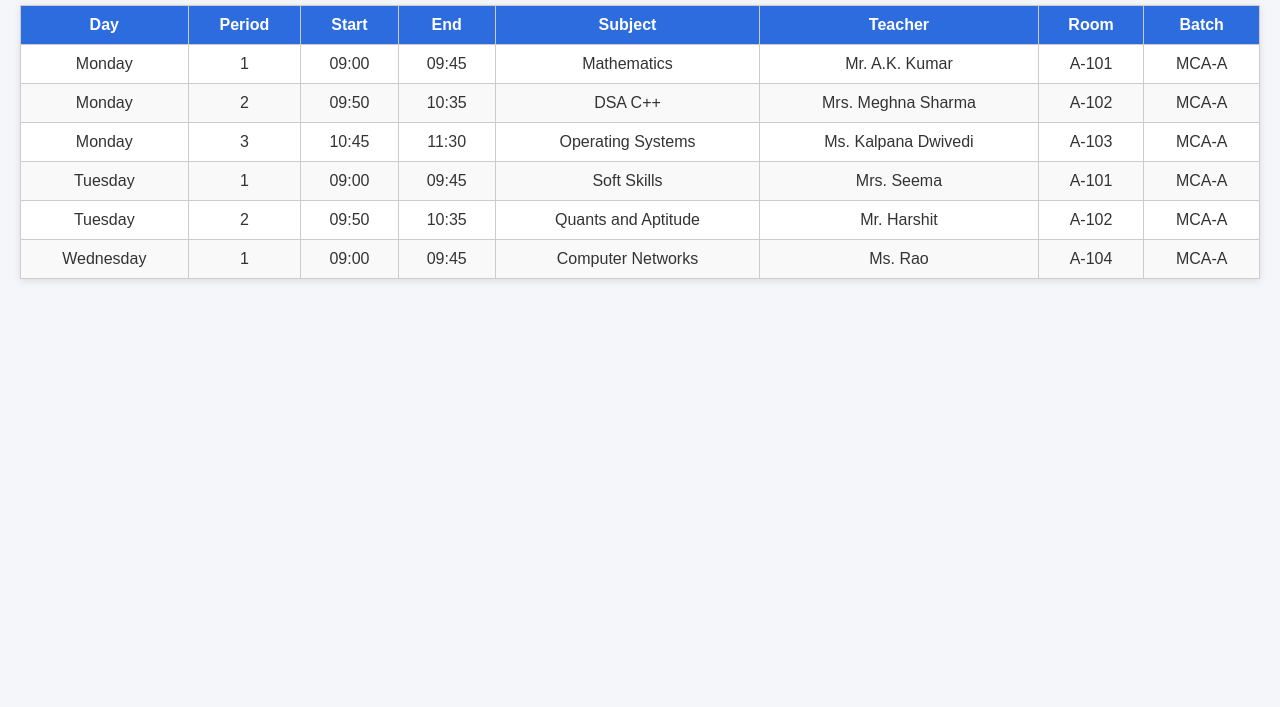
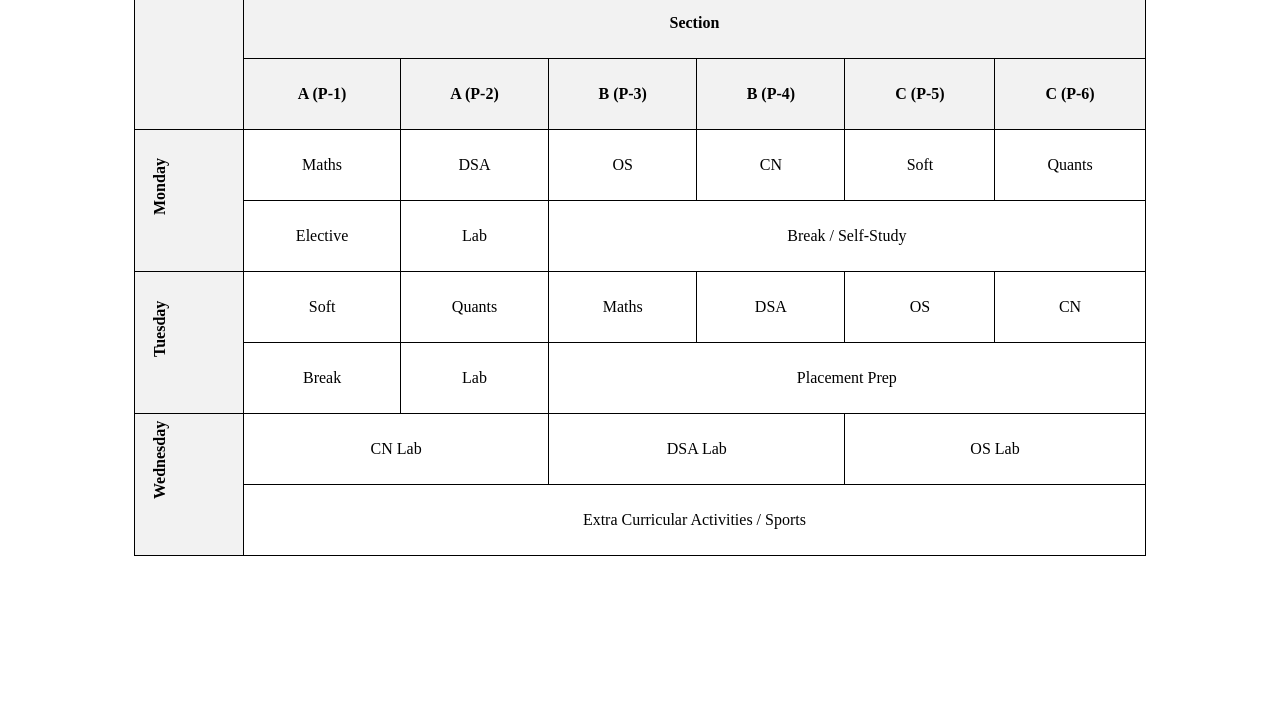
Before and after one commit to aayushmathur9017/Aayush-Mathur-ABES, a plain HTML site: page index.html in a window 1280 px wide. Shown: the part 93-800 px from the top of the page. Drawn offline with Linux system fonts and the light colour scheme.

Commit message:
Update index.html

```diff
--- a/index.html
+++ b/index.html
@@ -2,8 +2,31 @@
 <html lang="en">
 <head>
   <meta charset="UTF-8">
-  <title>ABES College Timetable</title>
-  <link rel="stylesheet" href="style.css">
+  <title>ABES College Timetable (MCA-A) - Cross-Tabular</title>
+  <style>
+    /* Basic styling for visibility, you can replace this with your style.css */
+    table {
+      border-collapse: collapse;
+      width: 80%;
+      margin: 20px auto;
+    }
+    th, td {
+      border: 1px solid black;
+      padding: 10px;
+      text-align: center;
+      height: 50px; /* For better visual spacing */
+    }
+    th {
+      background-color: #f2f2f2;
+    }
+    /* Style for the rotated 'Session' header (like in the image) */
+    .vertical-header {
+        transform: rotate(-90deg);
+        white-space: nowrap;
+        padding: 0;
+        width: 30px; /* Adjust as needed */
+    }
+  </style>
 </head>
 <body>
   <h1>ABES College Timetable (MCA-A)</h1>
@@ -11,77 +34,58 @@
   <table>
     <thead>
       <tr>
-        <th>Day</th>
-        <th>Period</th>
-        <th>Start</th>
-        <th>End</th>
-        <th>Subject</th>
-        <th>Teacher</th>
-        <th>Room</th>
-        <th>Batch</th>
+        <th rowspan="2"></th>
+
+        <th colspan="6">Section</th>
+      </tr>
+      <tr>
+        <th>A (P-1)</th>
+        <th>A (P-2)</th>
+        <th>B (P-3)</th>
+        <th>B (P-4)</th>
+        <th>C (P-5)</th>
+        <th>C (P-6)</th>
       </tr>
     </thead>
     <tbody>
       <tr>
-        <td>Monday</td>
-        <td>1</td>
-        <td>09:00</td>
-        <td>09:45</td>
-        <td>Mathematics</td>
-        <td>Mr. A.K. Kumar</td>
-        <td>A-101</td>
-        <td>MCA-A</td>
+        <th rowspan="2"><div class="vertical-header">Monday</div></th>
+
+        <td>Maths</td>
+        <td>DSA</td>
+        <td>OS</td>
+        <td>CN</td>
+        <td>Soft</td>
+        <td>Quants</td>
       </tr>
       <tr>
-        <td>Monday</td>
-        <td>2</td>
-        <td>09:50</td>
-        <td>10:35</td>
-        <td>DSA C++</td>
-        <td>Mrs. Meghna Sharma</td>
-        <td>A-102</td>
-        <td>MCA-A</td>
+        <td>Elective</td> <td>Lab</td>    <td colspan="4">Break / Self-Study</td> </tr>
+
+      <tr>
+        <th rowspan="2"><div class="vertical-header">Tuesday</div></th>
+        <td>Soft</td>
+        <td>Quants</td>
+        <td>Maths</td>
+        <td>DSA</td>
+        <td>OS</td>
+        <td>CN</td>
       </tr>
       <tr>
-        <td>Monday</td>
-        <td>3</td>
-        <td>10:45</td>
-        <td>11:30</td>
-        <td>Operating Systems</td>
-        <td>Ms. Kalpana Dwivedi</td>
-        <td>A-103</td>
-        <td>MCA-A</td>
+        <td>Break</td>
+        <td>Lab</td>
+        <td colspan="4">Placement Prep</td>
+      </tr>
+
+      <tr>
+        <th rowspan="2"><div class="vertical-header">Wednesday</div></th>
+        <td colspan="2">CN Lab</td>
+        <td colspan="2">DSA Lab</td>
+        <td colspan="2">OS Lab</td>
       </tr>
       <tr>
-        <td>Tuesday</td>
-        <td>1</td>
-        <td>09:00</td>
-        <td>09:45</td>
-        <td>Soft Skills</td>
-        <td>Mrs. Seema</td>
-        <td>A-101</td>
-        <td>MCA-A</td>
+        <td colspan="6">Extra Curricular Activities / Sports</td>
       </tr>
-      <tr>
-        <td>Tuesday</td>
-        <td>2</td>
-        <td>09:50</td>
-        <td>10:35</td>
-        <td>Quants and Aptitude</td>
-        <td>Mr. Harshit</td>
-        <td>A-102</td>
-        <td>MCA-A</td>
-      </tr>
-      <tr>
-        <td>Wednesday</td>
-        <td>1</td>
-        <td>09:00</td>
-        <td>09:45</td>
-        <td>Computer Networks</td>
-        <td>Ms. Rao</td>
-        <td>A-104</td>
-        <td>MCA-A</td>
-      </tr>
+
     </tbody>
   </table>
 
```
